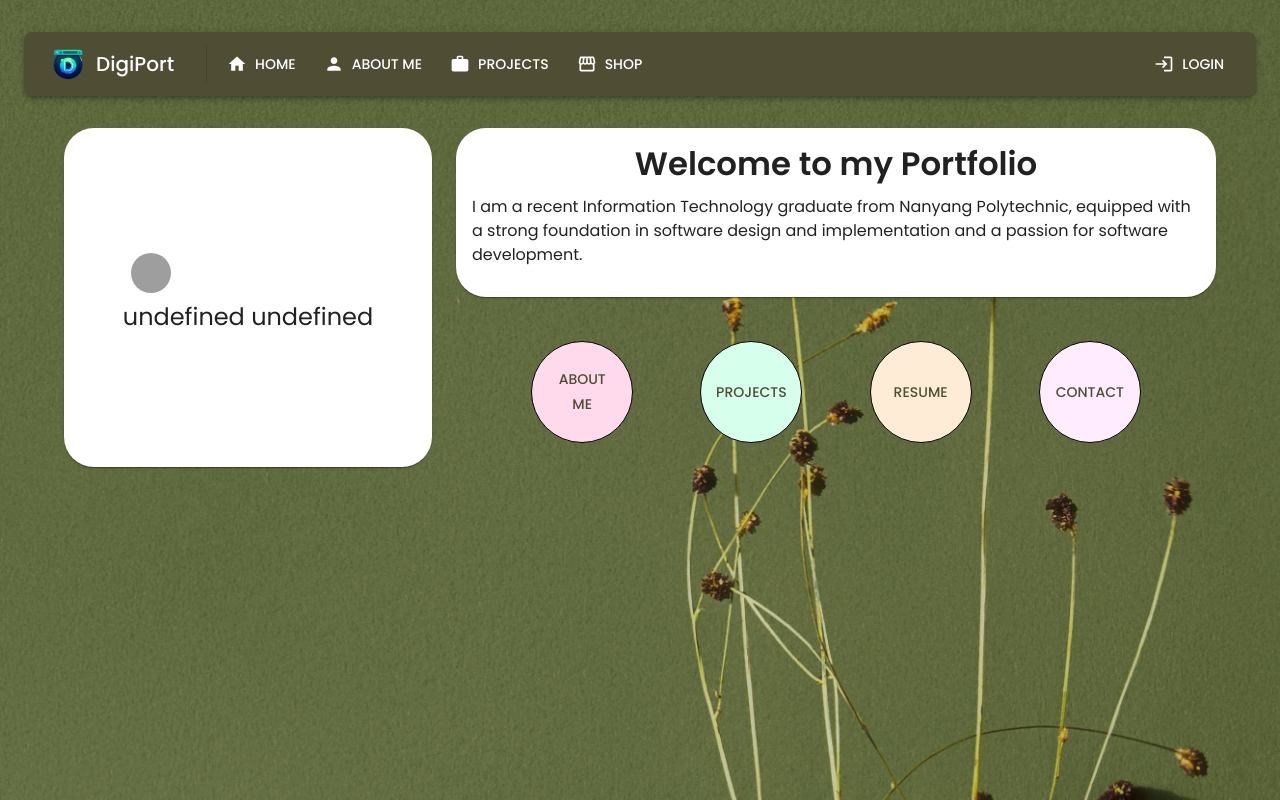
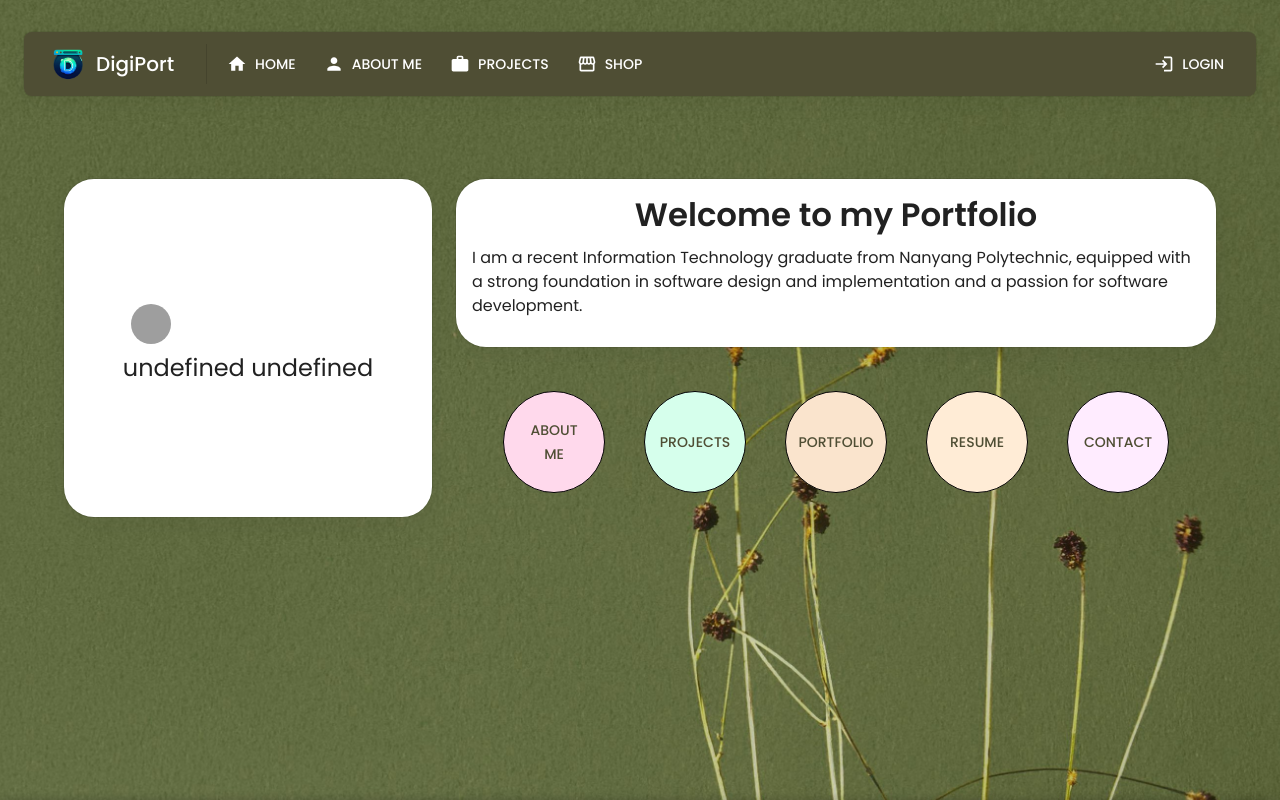
Before and after one commit to gyasca/Digiport, a React (Vite) app in the folder digiport/client/: page / in a window 1280 px wide. Shown: the top 800 px of the page. Built offline with nearby package versions, Linux system fonts and the light colour scheme; grey boxes are pictures that could not be loaded.

Commit message:
buttn changes

```diff
--- a/digiport/client/src/App.jsx
+++ b/digiport/client/src/App.jsx
@@ -23,9 +23,10 @@ function App() {
           backgroundSize: "cover",
           backgroundPosition: "center",
           position: "relative",
+          // minHeight: "90vh"
         }}
       >
-        <Box sx={{ flexGrow: 1, display: "flex", flexDirection: "column" }}>
+        <Box sx={{ flexGrow: 1, display: "flex", flexDirection: "column", minHeight: "100vh" }}>
           <Navbar />
           <Box sx={{ flexGrow: 1, display: "flex", flexDirection: "column", mt: 4 }}>
             <Routes location={location}>
--- a/digiport/client/src/components/exampleComponents/PortfolioExample1.jsx
+++ b/digiport/client/src/components/exampleComponents/PortfolioExample1.jsx
@@ -21,6 +21,7 @@ import {
   ThemeProvider,
   createTheme,
   CssBaseline,
+  Paper,
 } from "@mui/material";
 import {
   GitHub as GitHubIcon,
@@ -48,8 +49,8 @@ const Portfolio = () => {
   };
 
   const personalInfo = {
-    name: "Your Name",
-    title: "Your Professional Title",
+    name: "Gregory Achilles Chua",
+    title: "Full-stack developer",
     bio: "A comprehensive description about yourself, your journey, and your professional expertise.",
     skills: [
       {
@@ -125,16 +126,40 @@ const Portfolio = () => {
     },
   };
 
-  return <>
-   <Container maxWidth="lg" sx={{ mt: 4 }}>
+  return (
+    <>
+      <Container
+        maxWidth="lg"
+        sx={{
+          mt: 0,
+          mb: 5,
+          position: "relative",
+          minHeight: "55vh",
+          display: "flex",
+          // the attributes below are to center all elements on the page vertically and horizontally
+          justifyContent: "center",
+          alignItems: "center",
+        }}
+      >
+        <Paper
+          sx={{
+            width: "100%",
+            maxWidth: "100%", // Adjust this value to change the fixed width
+            padding: 4,
+          }}
+        >
           <Typography variant="h2" component="h1" gutterBottom>
             {personalInfo.name}
           </Typography>
           <Typography variant="h5" color="textSecondary" paragraph>
             {personalInfo.title}
           </Typography>
-        <Box sx={{ borderBottom: 1, borderColor: 'divider', mb: 3 }}>
-          <Tabs value={activeTab} onChange={handleTabChange} aria-label="portfolio tabs">
+          <Box sx={{ borderBottom: 1, borderColor: "divider", mb: 3 }}>
+            <Tabs
+              value={activeTab}
+              onChange={handleTabChange}
+              aria-label="portfolio tabs"
+            >
               <Tab label="About" />
               <Tab label="Experience" />
               <Tab label="Projects" />
@@ -174,7 +199,11 @@ const Portfolio = () => {
                       primary={job.title}
                       secondary={
                         <>
-                        <Typography component="span" variant="body2" color="textPrimary">
+                          <Typography
+                            component="span"
+                            variant="body2"
+                            color="textPrimary"
+                          >
                             {job.company} | {job.period}
                           </Typography>
                           <List dense>
@@ -202,7 +231,11 @@ const Portfolio = () => {
                         <Typography variant="h6" component="div">
                           {project.name}
                         </Typography>
-                      <Typography variant="body2" color="text.secondary" paragraph>
+                        <Typography
+                          variant="body2"
+                          color="text.secondary"
+                          paragraph
+                        >
                           {project.description}
                         </Typography>
                         <Box display="flex" flexWrap="wrap" gap={1} mb={2}>
@@ -212,7 +245,12 @@ const Portfolio = () => {
                         </Box>
                       </CardContent>
                       <CardActions>
-                      <Button size="small" endIcon={<LaunchIcon />} href={project.link} target="_blank">
+                        <Button
+                          size="small"
+                          endIcon={<LaunchIcon />}
+                          href={project.link}
+                          target="_blank"
+                        >
                           View Project
                         </Button>
                       </CardActions>
@@ -236,6 +274,7 @@ const Portfolio = () => {
               </List>
             )}
           </Box>
+        </Paper>
       </Container>
       {/* <Box component="footer" sx={{ bgcolor: 'background.paper', py: 6, mt: 4 }}>
         <Container maxWidth="lg">
@@ -255,7 +294,8 @@ const Portfolio = () => {
           </Box>
         </Container>
       </Box> */}
-      </>;
+    </>
+  );
 };
 
 export default Portfolio;
--- a/digiport/client/src/main.jsx
+++ b/digiport/client/src/main.jsx
@@ -6,8 +6,12 @@ import App from "./App.jsx";
 import AppCopy from "./App copy.jsx";
 
 import "./index.css";
-import { createTheme, ThemeProvider, responsiveFontSizes } from '@mui/material/styles';
-import { grey } from '@mui/material/colors';
+import {
+  createTheme,
+  ThemeProvider,
+  responsiveFontSizes,
+} from "@mui/material/styles";
+import { grey } from "@mui/material/colors";
 
 let fonts = [
   "Poppins",
@@ -50,7 +54,7 @@ let theme = createTheme({
     fontWeightMedium: 500,
     fontWeightBold: 700,
   },
-   components: {
+  components: {
     MuiTypography: {
       defaultProps: {
         fontFamily: fonts,
@@ -60,33 +64,53 @@ let theme = createTheme({
       styleOverrides: {
         root: {
           borderRadius: "30px", // Adjust border radius as needed
-          // boxShadow: '1px 1px 1px 1px rgba(1, 1, 1, 0.2)', // Custom elevation style
+          // boxShadow: "1px 1px 1px 1px rgba(1, 1, 1, 0.2)", // Custom elevation style
+          boxShadow:
+            "rgba(0, 0, 0, 0.05) 0px 6px 24px 0px, rgba(0, 0, 0, 0.08) 0px 0px 0px 1px;",
+          // box-shadow: rgba(0, 0, 0, 0.05) 0px 6px 24px 0px, rgba(0, 0, 0, 0.08) 0px 0px 0px 1px;
         },
       },
     },
     // Global styles for all components
-     // DataGrid specific styling
-     MuiDataGrid: {
+    // DataGrid specific styling
+    MuiDataGrid: {
       styleOverrides: {
         root: {
           borderRadius: "20px",
           border: "1px solid rgba(0, 0, 0, 0.12)",
           overflow: "hidden", // This ensures content doesn't overflow the rounded corners
-          '& .MuiDataGrid-columnsContainer, & .MuiDataGrid-cell': {
+          "& .MuiDataGrid-columnsContainer, & .MuiDataGrid-cell": {
             borderBottom: "1px solid rgba(0, 0, 0, 0.12)",
           },
-          '& .MuiDataGrid-iconSeparator': {
-            display: 'none',
+          "& .MuiDataGrid-iconSeparator": {
+            display: "none",
           },
-          '& .MuiDataGrid-columnHeaders': {
+          "& .MuiDataGrid-columnHeaders": {
             borderBottom: "2px solid rgba(0, 0, 0, 0.12)",
           },
-          '& .MuiDataGrid-row:last-child .MuiDataGrid-cell': {
-            borderBottom: 'none',
+          "& .MuiDataGrid-row:last-child .MuiDataGrid-cell": {
+            borderBottom: "none",
           },
         },
       },
     },
+
+    MuiButton: {
+      styleOverrides: {
+        root: {
+          transition: "all 0.3s ease-in-out",
+          "&:hover": {
+            color: "white",
+            backgroundColor: "#ff4086",
+            // boxShadow:
+            //   "0 0 15px rgba(222, 159, 95, 0.8), 0 0 25px rgba(199, 150, 101, 0.6), 0 0 35px rgba(255, 255, 255, 0.4)",
+            boxShadow:
+              "rgba(240, 46, 170, 0.4) 0px 5px, rgba(240, 46, 170, 0.3) 0px 10px, rgba(240, 46, 170, 0.2) 0px 15px, rgba(240, 46, 170, 0.1) 0px 20px, rgba(240, 46, 170, 0.05) 0px 25px;",
+          },
+        },
+      },
+    },
+
     // MuiButtonBase: {
     //   styleOverrides: {
     //     root: {
--- a/digiport/client/src/pages/Home.jsx
+++ b/digiport/client/src/pages/Home.jsx
@@ -12,6 +12,7 @@ import {
   Paper,
 } from "@mui/material";
 import { AccountCircle } from "@mui/icons-material";
+import { Link } from "react-router-dom";
 
 const Home = () => {
   const fullUser = {}; // Replace this with your user object
@@ -23,15 +24,12 @@ const Home = () => {
   return (
     <Box
       sx={{
-        backgroundImage: `url(/matchalaptopplant.jpg)`,
-        backgroundSize: "cover",
-        backgroundPosition: "center",
         position: "relative",
-        minHeight: "87vh",
+        minHeight: "55vh",
         display: "flex",
         // the attributes below are to center all elements on the page vertically and horizontally
-        // justifyContent: "center",
-        // alignItems: "center",
+        justifyContent: "center",
+        alignItems: "center",
       }}
     >
       <Container>
@@ -114,8 +112,7 @@ const Home = () => {
                 </Typography>
               </CardContent>
             </Card>
-            <Paper
-              elevation={0}
+            <Box
               sx={{
                 display: "flex",
                 flexDirection: "row", // Change flexDirection to row
@@ -124,7 +121,7 @@ const Home = () => {
                 padding: 1,
                 paddingTop: 3,
                 paddingBottom: 3,
-                background: "transparent"
+                background: "transparent",
               }}
             >
               <Button
@@ -153,6 +150,34 @@ const Home = () => {
               >
                 Projects
               </Button>
+              {/* <Button
+                color="inherit"
+                variant="text"
+                LinkComponent={Link}
+                to="/"
+                sx={{
+                  marginRight: "1rem",
+                  fontFamily: "'Righteous', cursive",
+                  textTransform: "none",
+                  fontSize: "20px",
+                  padding: "0",
+                }}
+              ></Button> */}
+              <Button
+                LinkComponent={Link}
+                to="/portfolio-example-1"
+                variant="outlined"
+                sx={{
+                  width: "70px",
+                  height: "70px",
+                  borderRadius: "50%",
+                  border: "1px solid black",
+                  backgroundColor: "#fae4cd",
+                  padding: "50px",
+                }}
+              >
+                Portfolio
+              </Button>
               <Button
                 variant="outlined"
                 sx={{
@@ -179,7 +204,7 @@ const Home = () => {
               >
                 Contact
               </Button>
-            </Paper>
+            </Box>
           </Grid>
         </Grid>
       </Container>
```
Lines whose indentation alone changed are shown as unchanged.
